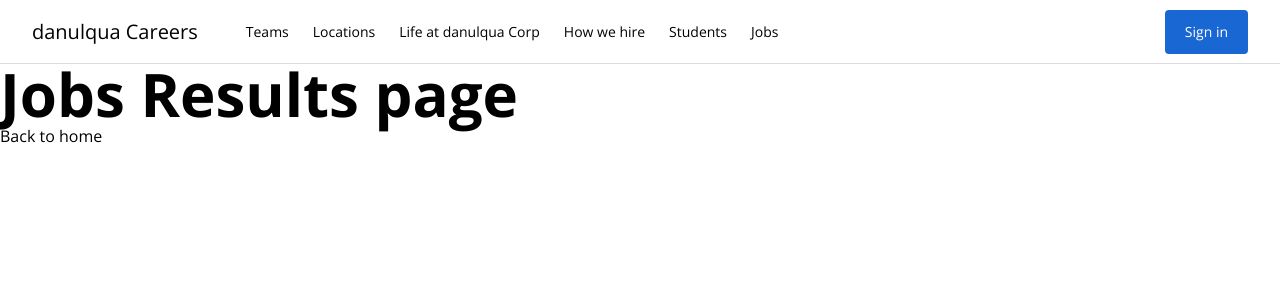
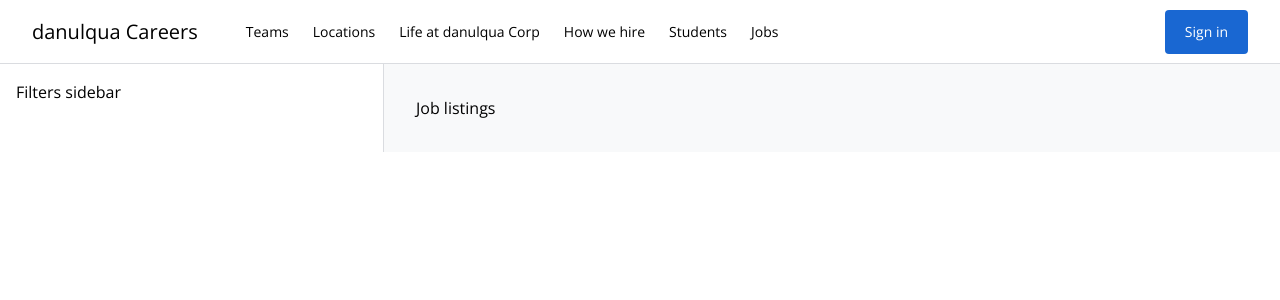
Before and after one commit to danulqua/doodle-careers, a Vue app: page /#/jobs/results in a window 1280 px wide. Shown: the top 300 px of the page. Built offline with nearby package versions, Linux system fonts and the light colour scheme.

Commit message:
add job filters sidebar and jobs list

```diff
--- /dev/null
+++ b/src/components/job-results/JobListings.vue
@@ -0,0 +1,9 @@
+<template>
+  <main class="flex flex-auto bg-brand-gray-2 p-8">Job listings</main>
+</template>
+
+<script>
+export default {
+  name: 'JobListings',
+};
+</script>
--- /dev/null
+++ b/src/components/job-results/job-filters-sidebar/JobFiltersSidebar.vue
@@ -0,0 +1,11 @@
+<template>
+  <div class="flex w-96 flex-col border-r border-brand-gray-1 bg-white p-4">
+    Filters sidebar
+  </div>
+</template>
+
+<script>
+export default {
+  name: 'JobFiltersSidebar',
+};
+</script>
--- a/src/pages/JobsResultsPage.vue
+++ b/src/pages/JobsResultsPage.vue
@@ -1,10 +1,16 @@
 <template>
-  <div class="text-6xl font-bold">Jobs Results page</div>
-  <router-link :to="{ name: 'Home' }">Back to home</router-link>
+  <div class="flex w-full flex-row flex-nowrap">
+    <JobFiltersSidebar />
+    <JobListings />
+  </div>
 </template>
 
 <script>
+import JobFiltersSidebar from '@/components/job-results/job-filters-sidebar/JobFiltersSidebar.vue';
+import JobListings from '@/components/job-results/JobListings.vue';
+
 export default {
   name: 'JobsResultsPage',
+  components: { JobFiltersSidebar, JobListings },
 };
 </script>
```
